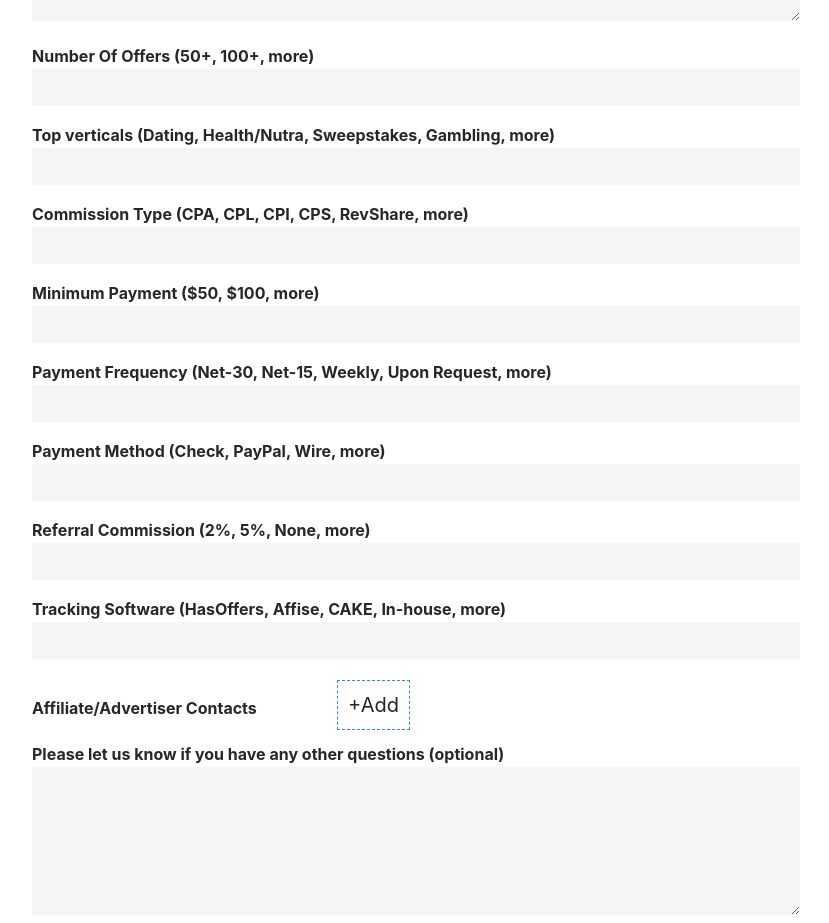
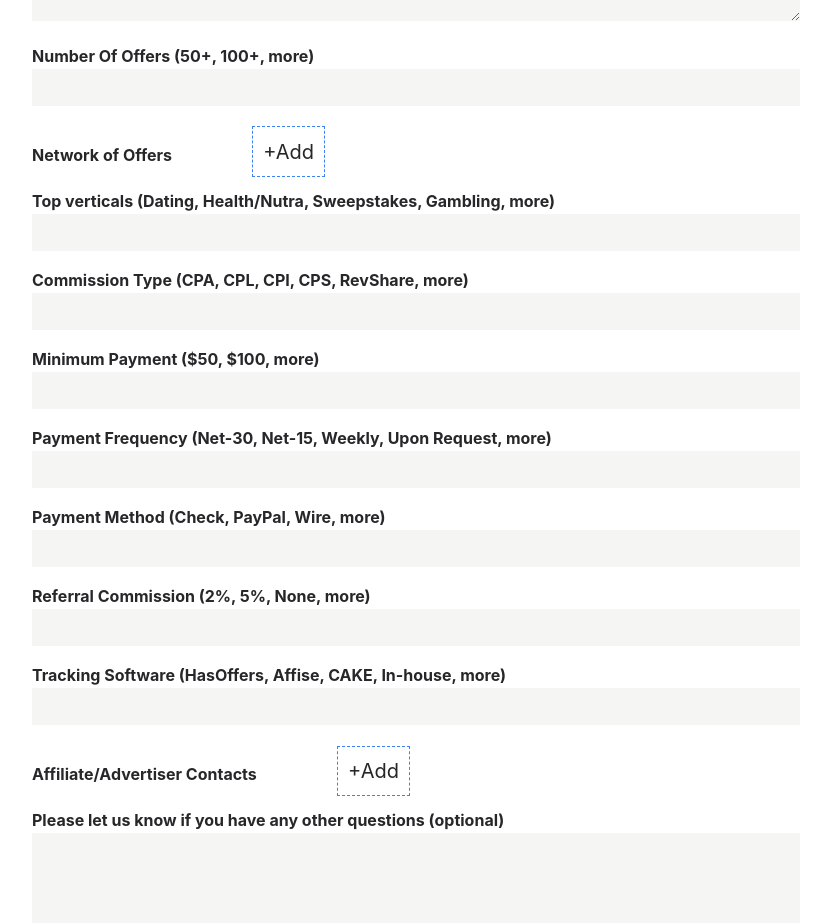
Before and after one commit to AFM-Taha/affling, a Next.js app: page /affiliate-network in a window 1280 px wide. Shown: the part 1620-2543 px from the top of the page, without its empty margins (108-937 px from the left). Built offline with nearby package versions, Linux system fonts and the light colour scheme.

Commit message:
add network of offers field

```diff
--- a/src/components/SignUpForm/SignUpFormAffiliateNetwork.tsx
+++ b/src/components/SignUpForm/SignUpFormAffiliateNetwork.tsx
@@ -137,6 +137,19 @@ const schema = z.object({
     )
     .optional(),
 
+  network_of_offers: z.array(
+    z.object({
+      name: z.string().min(2, 'Must be at least 2 characters'),
+      device: z.string().min(2, 'Must be at least 2 characters'),
+      payout: z
+        .number({ invalid_type_error: 'Enter a number' })
+        .positive({ message: 'Must be greater than 0' }),
+      flows: z.string().min(2, 'Must be at least 2 characters'),
+      country: z.string().min(2, 'Must be at least 2 characters'),
+      verticals: z.string().min(2, 'Must be at least 2 characters'),
+    })
+  ),
+
   // ❓❓❓ All these doesn't exist on the design
   // features: z.string().min(2, 'Features must be at least 2 characters'),
 
@@ -184,15 +197,15 @@ const SignUpFormAffiliateNetwork = () => {
     name: 'publishers_contact',
   });
 
-  // field array for advertiser contacts
-  // const {
-  //   fields: affiliateAdvertiserContactFields,
-  //   append: affiliateAdvertiserContactAppend,
-  //   remove: affiliateAdvertiserContactRemove,
-  // } = useFieldArray({
-  //   control,
-  //   name: 'affiliate_advertiser_contacts',
-  // });
+  // field array for Network of offers
+  const {
+    fields: networkOfOffersFields,
+    append: networkOfOffersAppend,
+    remove: networkOfOffersRemove,
+  } = useFieldArray({
+    control,
+    name: 'network_of_offers',
+  });
 
   const onSubmit = (
     // {
@@ -364,6 +377,97 @@ const SignUpFormAffiliateNetwork = () => {
             register={register}
             errors={errors}
           />
+
+          {/* ⏳ 🛑 Network of Offers */}
+
+          <div className="">
+            <div className="my-5 flex items-center gap-x-20 ">
+              <div>
+                <label
+                  htmlFor="networkOfOffers"
+                  className="mt-4 block text-base font-bold leading-relaxed text-zinc-800">
+                  Network of Offers
+                </label>
+              </div>
+              <div className="mb-[-10px] border border-dashed border-blue-500 ">
+                <button
+                  onClick={() =>
+                    networkOfOffersAppend({
+                      name: '',
+                      device: '',
+                      payout: 0,
+                      flows: '',
+                      country: '',
+                      verticals: '',
+                    })
+                  }
+                  type="button"
+                  className="p-[10.30px] text-xl font-normal text-zinc-800 hover:bg-blue-300">
+                  +Add
+                </button>
+              </div>
+              {errors.network_of_offers && (
+                <div className="text-red-500">Please provide valid inputs</div>
+              )}
+            </div>
+            {/* --- Contact list --- */}
+            {networkOfOffersFields.map((field, index) => {
+              return (
+                <div
+                  className="mb-5 flex flex-wrap items-center gap-1"
+                  key={field.id}>
+                  <input
+                    id="networkOfOffers"
+                    type="text"
+                    placeholder="Name"
+                    className="h-[37.07px] w-[160px] bg-stone-100 pl-2"
+                    {...register(`network_of_offers.${index}.name`)}
+                  />
+                  <input
+                    type="text"
+                    placeholder="Device"
+                    className="h-[37.07px] w-[160px]  bg-stone-100 pl-2"
+                    {...register(`network_of_offers.${index}.device`)}
+                  />
+                  <input
+                    type="number"
+                    placeholder="Payout: e.g. $10"
+                    className="h-[37.07px] w-[160px]  bg-stone-100 pl-2"
+                    {...register(`network_of_offers.${index}.payout`, {
+                      valueAsNumber: true,
+                    })}
+                  />
+                  <input
+                    type="text"
+                    placeholder="Flows"
+                    className="h-[37.07px] w-[160px]  bg-stone-100 pl-2"
+                    {...register(`network_of_offers.${index}.flows`)}
+                  />
+                  <input
+                    type="text"
+                    placeholder="Countries"
+                    className="h-[37.07px] w-[180px]  bg-stone-100 pl-2"
+                    {...register(`network_of_offers.${index}.country`)}
+                  />
+                  <input
+                    type="text"
+                    placeholder="Verticals"
+                    className="h-[37.07px] w-[180px]  bg-stone-100 pl-2"
+                    {...register(`network_of_offers.${index}.verticals`)}
+                  />
+                  {index > 0 && (
+                    <button
+                      onClick={() => networkOfOffersRemove(index)}
+                      type="button"
+                      className="text-xl font-bold">
+                      -
+                    </button>
+                  )}
+                </div>
+              );
+            })}
+          </div>
+
           <InputField
             label="Top verticals (Dating, Health/Nutra, Sweepstakes, Gambling, more)"
             id="tag"
```
